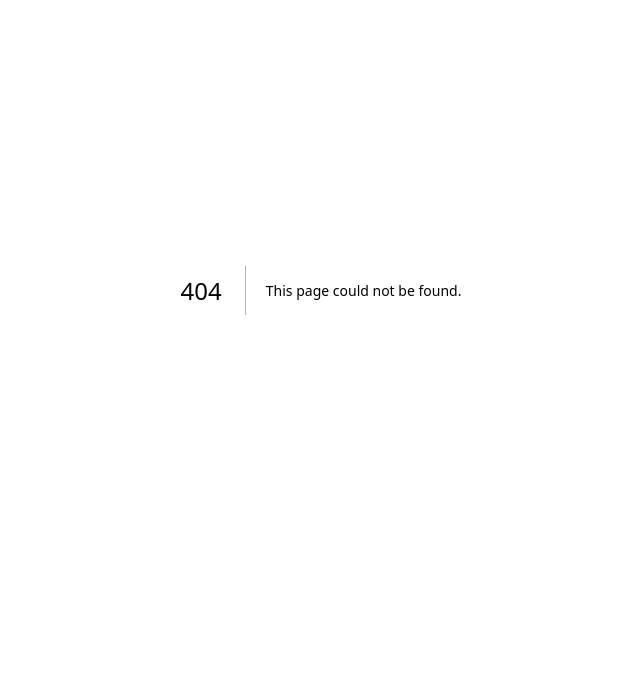
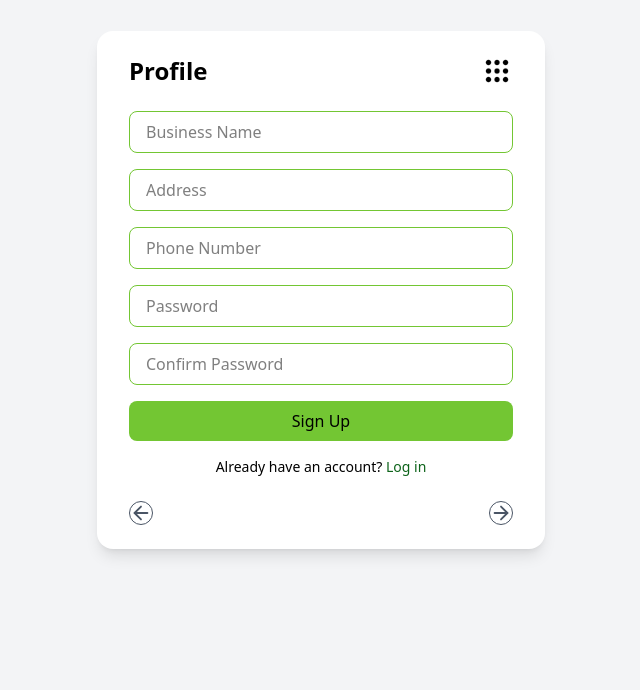
Before and after one commit to scancode-stack/scancodes, a Next.js app: page /signup in a window 1280 px wide. Before the commit this address had no page. Shown: the part 110-800 px from the top of the page, without its empty margins (319-959 px from the left). Built offline with nearby package versions, Linux system fonts and the light colour scheme.

Commit message:
updated signin and signup page

```diff
--- a/src/app/components/footer.tsx
+++ b/src/app/components/footer.tsx
@@ -1,12 +1,18 @@
 import React from "react";
 import Image from "next/image";
+import Link from "next/link";
 
 const Footer: React.FC = () => {
   return (
+    <>
+    <div className="h-[30px] w-full bg-[#73C633]"></div>
     <footer className="bg-[#2d2d2d] text-white px-8 py-12 md:px-14 text-lg md:text-2xl">
+
       <div className="max-w-7xl mx-auto flex flex-col md:flex-row items-start justify-between gap-2">
         {/* Left: Logo Section */}
         <div className="flex flex-col items-start">
+
+          <Link href="/">
           <Image
             src="/logo.png"
             alt="Scancodes Logo"
@@ -14,6 +20,7 @@ const Footer: React.FC = () => {
             height={120}
             className="mb-2"
           />
+          </Link>
           {/* <span className="text-white text-lg font-semibold tracking-widest">
             SCANCODES
           </span> */}
@@ -65,6 +72,7 @@ const Footer: React.FC = () => {
         </div>
       </div>
     </footer>
+    </>
   );
 };
 
--- /dev/null
+++ b/src/app/components/signin.tsx
@@ -0,0 +1,78 @@
+'use client'
+
+import { useState } from 'react'
+import { useRouter } from 'next/navigation'
+import { ArrowRight, ArrowLeft } from 'lucide-react'
+
+export default function SignInPage() {
+  const router = useRouter()
+  const [email, setEmail] = useState('')
+  const [password, setPassword] = useState('')
+
+  const handleSubmit = (e: React.FormEvent) => {
+    e.preventDefault()
+    // auth logic
+    console.log('Logging in:', { email, password })
+  }
+
+  return (
+    <div className="min-h-screen flex items-center justify-center bg-gray-100 px-4">
+      <div className="w-full max-w-md bg-white rounded-2xl shadow-xl p-8">
+        <h2 className="text-2xl font-semibold mb-6 text-center">Sign In</h2>
+        <form onSubmit={handleSubmit} className="space-y-4">
+          <div>
+            <label htmlFor="email" className="block text-sm font-medium mb-2">
+              Email
+            </label>
+            <input
+              id="email"
+              type="email"
+              placeholder='Email Account'
+              value={email}
+              onChange={(e) => setEmail(e.target.value)}
+              required
+              className="w-full px-4 py-3 border border-[#0E641B]  rounded-lg focus:outline-none focus:ring-2 focus:ring-blue-500 mb-4"
+            />
+          </div>
+
+          <div>
+            <label htmlFor="password" className="block text-sm font-medium mb-2">
+              Password
+            </label>
+            <input
+              id="password"
+              type="password"
+              placeholder='Password'
+              value={password}
+              onChange={(e) => setPassword(e.target.value)}
+              required
+              className="w-full px-4 py-3 border border-[#0E641B]  rounded-lg focus:outline-none focus:ring-2 focus:ring-blue-500 mb-6"
+            />
+          </div>
+
+          <button
+            type="submit"
+            className="w-full bg-[#0E641B] text-white py-2 rounded-lg hover:bg-[#0E641B]/70 transition"
+          >
+            Continue
+          </button>
+        </form>
+
+        <p className="text-sm text-center mt-4">
+          Dont have an account?{' '}
+          <button
+            onClick={() => router.push('/signup')}
+            className="text-[#0E641B] hover:underline"
+          >
+            Sign up
+          </button>
+        </p>
+
+        <div className="flex justify-between gap-6 mt-6">
+          <ArrowLeft className="w-6 h-6 cursor-pointer text-gray-600 hover:text-black border rounded-full" />
+          <ArrowRight className="w-6 h-6 cursor-pointer text-gray-600 hover:text-black border rounded-full" />
+        </div>
+      </div>
+    </div>
+  )
+}
--- /dev/null
+++ b/src/app/components/signup.tsx
@@ -0,0 +1,118 @@
+'use client'
+
+import { useState } from 'react'
+import { useRouter } from 'next/navigation'
+import { ArrowRight, ArrowLeft } from 'lucide-react'
+import Image from 'next/image'
+import Link from 'next/link'
+
+export default function SignUpPage() {
+  const router = useRouter()
+
+  const [formData, setFormData] = useState({
+    businessName: '',
+    address: '',
+    phone: '',
+    password: '',
+    confirmPassword: '',
+  })
+
+  const handleChange = (e: React.ChangeEvent<HTMLInputElement>) => {
+    const { name, value } = e.target
+    setFormData((prev) => ({ ...prev, [name]: value }))
+  }
+
+  const handleSubmit = (e: React.FormEvent) => {
+    e.preventDefault()
+    // Sign up logic here
+    console.log('Sign up data:', formData)
+  }
+
+  return (
+    <div className="min-h-screen flex items-center justify-center bg-gray-100 px-4">
+      <div className="w-full max-w-md bg-white rounded-2xl shadow-lg px-8 py-6">
+        {/* Header with image */}
+        <div className="flex items-center justify-between mb-6 gap-2">
+            <h2 className="text-2xl font-semibold">Profile</h2>
+
+        <Link href="/">
+          <Image
+            src="/signup.png"
+            alt="Profile"
+            width={32}
+            height={32}
+          />
+          </Link>
+
+        </div>
+
+        <form onSubmit={handleSubmit} className="space-y-4">
+          <input
+            name="businessName"
+            placeholder="Business Name"
+            value={formData.businessName}
+            onChange={handleChange}
+            className="w-full px-4 py-2 border border-[#73C633] rounded-lg focus:outline-none focus:ring-2 focus:ring-blue-500"
+            required
+          />
+          <input
+            name="address"
+            placeholder="Address"
+            value={formData.address}
+            onChange={handleChange}
+            className="w-full px-4 py-2 border border-[#73C633] rounded-lg focus:outline-none focus:ring-2 focus:ring-blue-500"
+            required
+          />
+          <input
+            name="phone"
+            type="tel"
+            placeholder="Phone Number"
+            value={formData.phone}
+            onChange={handleChange}
+            className="w-full px-4 py-2 border border-[#73C633] rounded-lg focus:outline-none focus:ring-2 focus:ring-blue-500"
+            required
+          />
+          <input
+            name="password"
+            type="password"
+            placeholder="Password"
+            value={formData.password}
+            onChange={handleChange}
+            className="w-full px-4 py-2 border border-[#73C633] rounded-lg focus:outline-none focus:ring-2 focus:ring-blue-500"
+            required
+          />
+          <input
+            name="confirmPassword"
+            type="password"
+            placeholder="Confirm Password"
+            value={formData.confirmPassword}
+            onChange={handleChange}
+            className="w-full px-4 py-2 border border-[#73C633] rounded-lg focus:outline-none focus:ring-2 focus:ring-blue-500"
+            required
+          />
+          <button
+            type="submit"
+            className="w-full bg-[#73C633] text-black py-2 rounded-lg hover:bg-green-700 transition"
+          >
+            Sign Up
+          </button>
+        </form>
+
+        <p className="text-sm text-center mt-4">
+          Already have an account?{' '}
+          <button
+            onClick={() => router.push('/signin')}
+            className="text-[#0E641B] hover:underline"
+          >
+            Log in
+          </button>
+        </p>
+
+        <div className="flex justify-between gap-6 mt-6">
+          <ArrowLeft className="w-6 h-6 cursor-pointer text-gray-600 hover:text-black border rounded-full" />
+          <ArrowRight className="w-6 h-6 cursor-pointer text-gray-600 hover:text-black border rounded-full" />
+        </div>
+      </div>
+    </div>
+  )
+}
--- /dev/null
+++ b/src/app/signin/page.tsx
@@ -0,0 +1,9 @@
+import SignInPage from "../components/signin";
+
+export default function Home() {
+  return (
+    <>
+    <SignInPage/>
+    </>
+  );
+}
--- /dev/null
+++ b/src/app/signup/page.tsx
@@ -0,0 +1,13 @@
+
+import SignUpPage from "../components/signup";
+import Footer from "../components/footer";
+
+export default function Home() {
+  return (
+    <>
+
+    <SignUpPage/>
+    <Footer/>
+    </>
+  );
+}
```
Also changed, not shown: public/signup.png (added).
